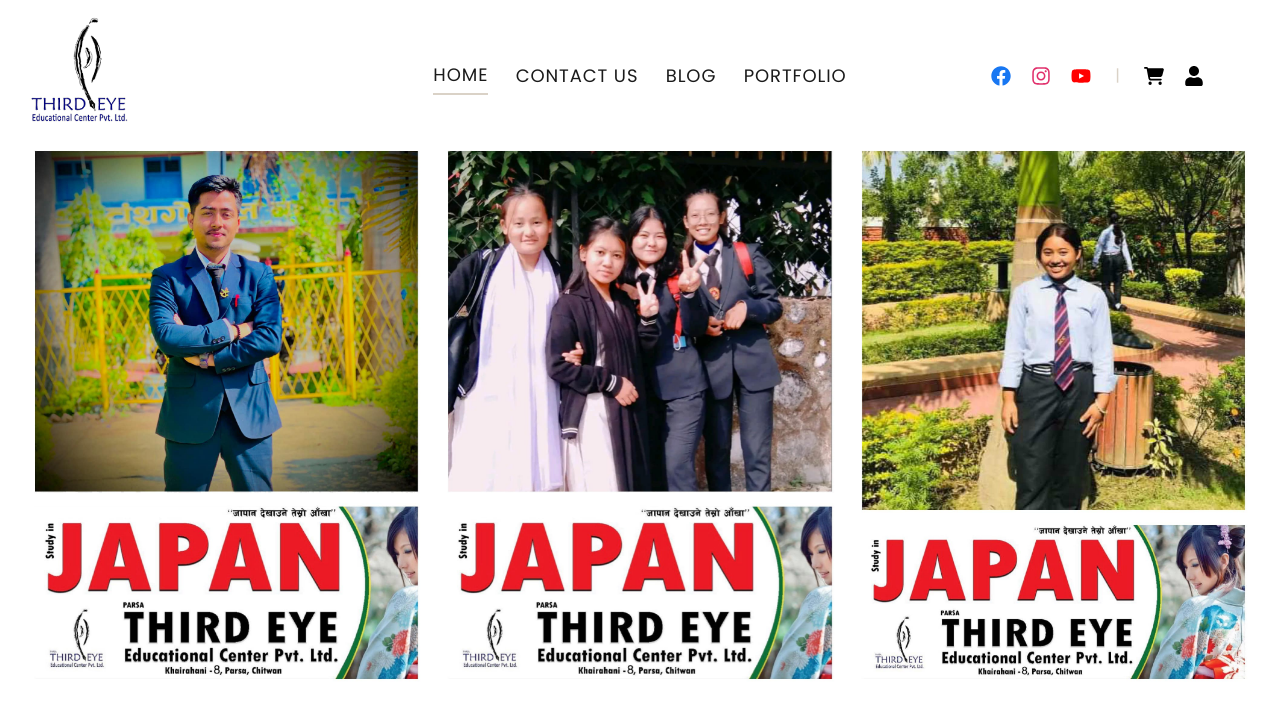
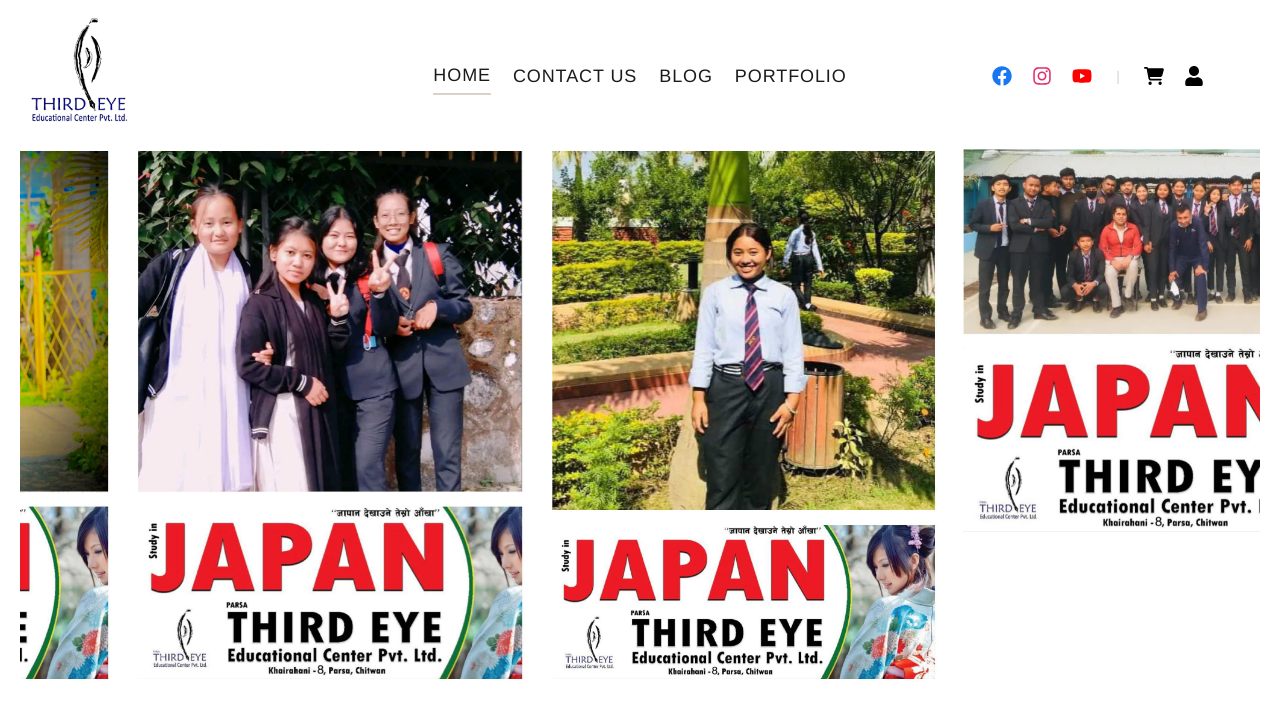
Before and after one commit to prabinbastakoti/thirdeyejapan, a React (Vite) app: page / in a window 1280 px wide. Shown: the top 718 px of the page. Built offline with nearby package versions, Linux system fonts and the light colour scheme.

Commit message:
fix swiper

```diff
--- a/package.json
+++ b/package.json
@@ -12,6 +12,7 @@
   "dependencies": {
     "react": "^18.2.0",
     "react-dom": "^18.2.0",
+    "react-fast-marquee": "^1.6.4",
     "react-icons": "^5.0.1",
     "swiper": "^11.0.6"
   },
--- a/src/Component/Body/Body.jsx
+++ b/src/Component/Body/Body.jsx
@@ -1,7 +1,11 @@
-// import function to register Swiper custom elements
-import { register } from 'swiper/element/bundle';
-// register Swiper custom elements
-register();
+import React, { useRef, useState } from 'react';
+// Import Swiper React components
+import { Swiper, SwiperSlide } from 'swiper/react';
+
+// Import Swiper styles
+import 'swiper/css';
+import 'swiper/css/pagination';
+import 'swiper/css/navigation';
 
 import slide1 from '../../assets/1.jpg';
 import slide2 from '../../assets/2.jpg';
@@ -11,32 +15,44 @@
 import slide6 from '../../assets/6.jpg';
 import slide7 from '../../assets/7.jpg';
 
-const Body = () => {
+// import required modules
+import { Autoplay, Pagination, Navigation } from 'swiper/modules';
+
+export default function App() {
   return (
-    <swiper-container loop="true" speed="500" slides-per-view="3">
-      <swiper-slide>
+    <>
+      <Swiper
+        autoplay={{
+          disableOnInteraction: false,
+        }}
+        modules={[Autoplay]}
+        className="mySwiper"
+        loop="true"
+        slidesPerView={3}
+        speed={5500}
+      >
+        <SwiperSlide>
           <img src={slide1} />
-      </swiper-slide>
-      <swiper-slide>
+        </SwiperSlide>
+        <SwiperSlide>
           <img src={slide2} />
-      </swiper-slide>
-      <swiper-slide>
+        </SwiperSlide>
+        <SwiperSlide>
           <img src={slide3} />
-      </swiper-slide>
-      <swiper-slide>
+        </SwiperSlide>
+        <SwiperSlide>
           <img src={slide4} />
-      </swiper-slide>
-      <swiper-slide>
+        </SwiperSlide>
+        <SwiperSlide>
           <img src={slide5} />
-      </swiper-slide>
-      <swiper-slide>
+        </SwiperSlide>
+        <SwiperSlide>
           <img src={slide6} />
-      </swiper-slide>
-      <swiper-slide>
+        </SwiperSlide>
+        <SwiperSlide>
           <img src={slide7} />
-      </swiper-slide>
-    </swiper-container>
+        </SwiperSlide>
+      </Swiper>
+    </>
   );
-};
-
-export default Body;
+}
--- a/src/index.css
+++ b/src/index.css
@@ -5,3 +5,43 @@
 body {
   font-family: Poppins;
 }
+
+#app {
+  height: 100%;
+}
+html,
+body {
+  position: relative;
+  height: 100%;
+}
+
+body {
+  font-family: Helvetica Neue, Helvetica, Arial, sans-serif;
+  font-size: 14px;
+  color: #000;
+  margin: 0;
+  padding: 0;
+}
+
+.swiper {
+  width: 100%;
+  height: 100%;
+}
+
+.swiper-slide {
+  text-align: center;
+  font-size: 18px;
+  background: #fff;
+
+  /* Center slide text vertically */
+  display: flex;
+  justify-content: center;
+  align-items: center;
+}
+
+.swiper-slide img {
+  display: block;
+  width: 100%;
+  height: 100%;
+  object-fit: cover;
+}
```
Also changed, not shown: 1 other file (tests, documents, lock files or other folders). Lines whose indentation alone changed are shown as unchanged.
